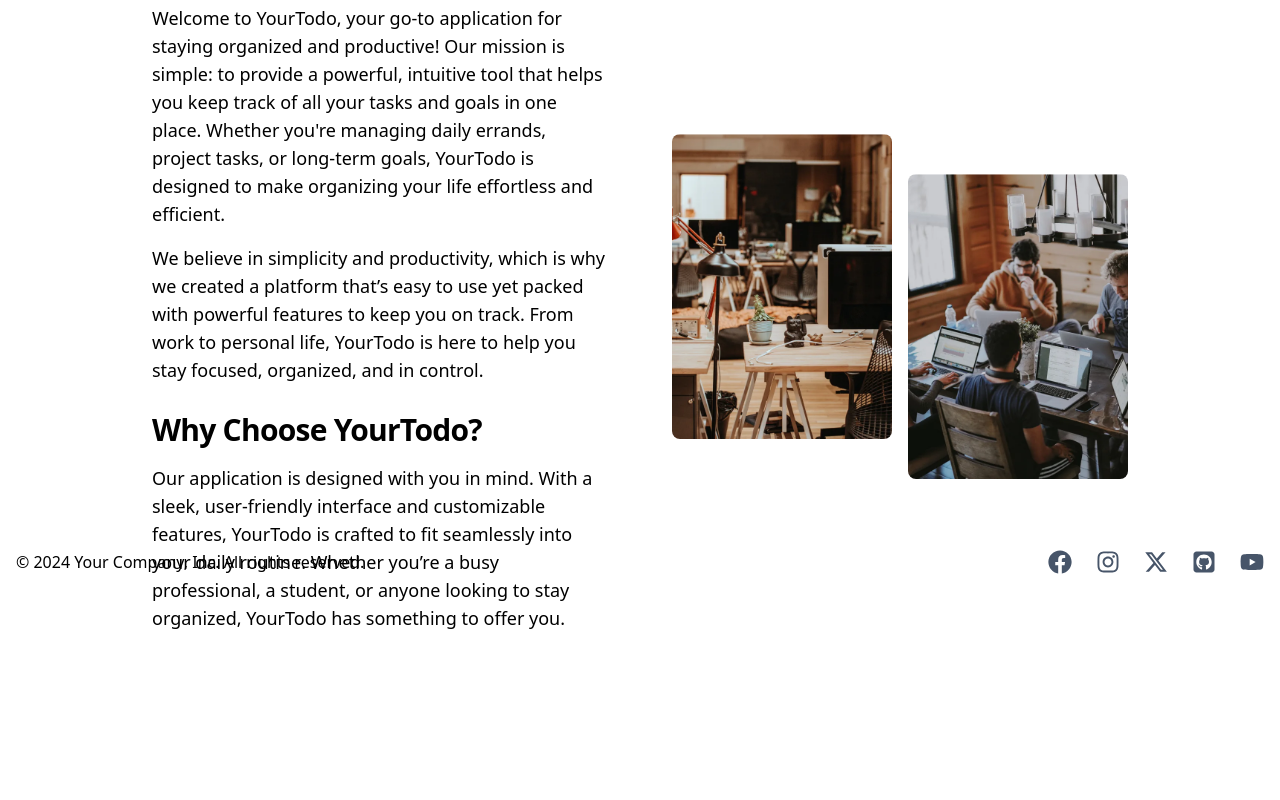
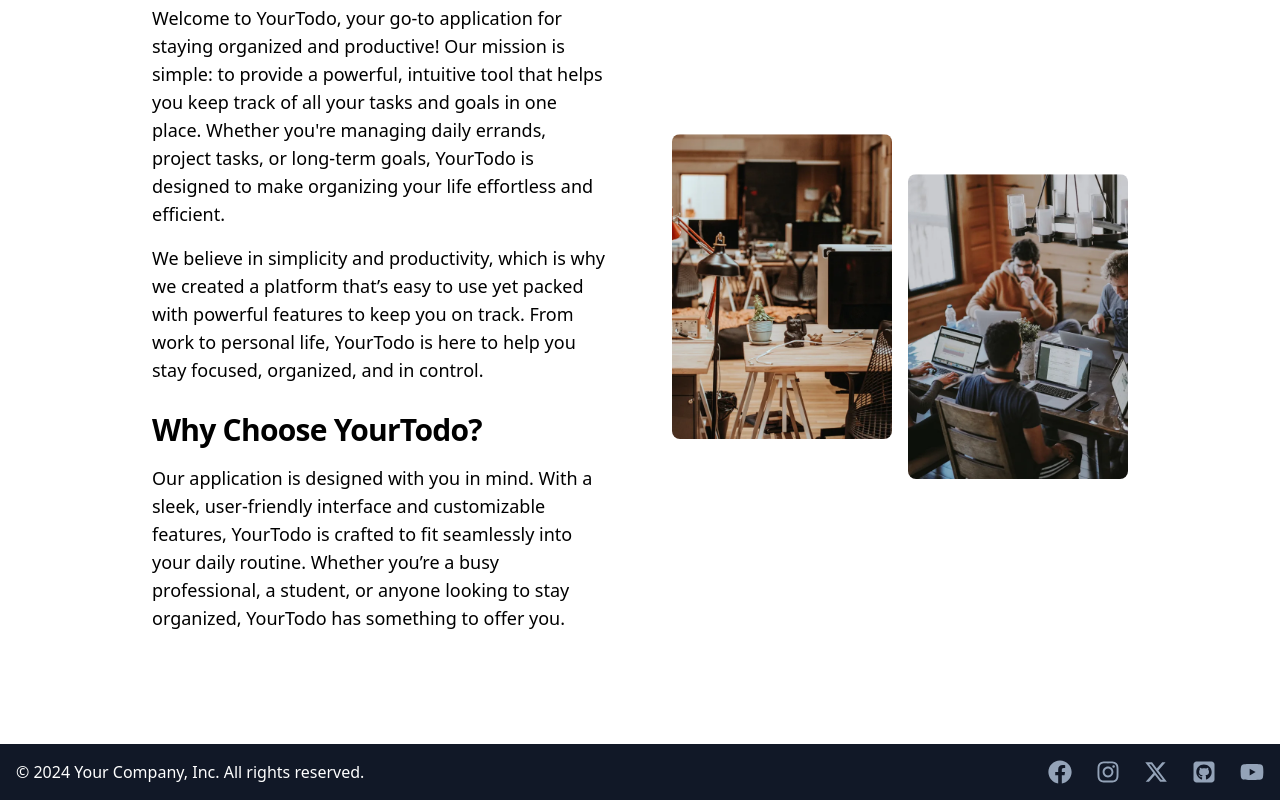
Before and after one commit to devHksingh/simple_todo_frontend, a React (Vite) app: page /about in a window 1280 px wide. Shown: the part 218-1018 px from the top of the page. Before the commit the page ends 914 px from the top, so only its background shows below. Built offline with nearby package versions, Linux system fonts and the light colour scheme; no server answers.

Commit message:
fix minor css

```diff
--- a/src/components/Footer.jsx
+++ b/src/components/Footer.jsx
@@ -6,15 +6,17 @@
 
 function Footer() {
   return (
-    <footer className="flex justify-between absolute bottom-0 p-2 w-full pl-4 pr-4">
-        <div className=""><span>© 2024 Your Company, Inc. All rights reserved.</span></div>
-        <div className="flex gap-6 justify-start">
-            <a href="" className="cursor-pointer text-2xl text-slate-600 hover:text-slate-400"><FaFacebook /></a>
-            <a href="" className="cursor-pointer text-2xl text-slate-600 hover:text-slate-400 "><FaInstagram /></a>
-            <a href="" className="cursor-pointer text-2xl text-slate-600 hover:text-slate-400 "><FaXTwitter /></a>
-            <a href="" className="cursor-pointer text-2xl text-slate-600 hover:text-slate-400 "><FaSquareGithub /></a>
-            <a href="" className="cursor-pointer text-2xl text-slate-600 hover:text-slate-400 "><FaYoutube /></a>
-        </div>
+    <footer className="flex justify-between w-full pt-4 pb-4 pl-4 pr-4 mt-12 text-white bg-gray-900">
+      <div>
+        <span>© 2024 Your Company, Inc. All rights reserved.</span>
+      </div>
+      <div className="flex items-center justify-start gap-2 md:gap-6 max-w-1/2">
+        <a href="#" className="text-2xl cursor-pointer text-slate-400 hover:text-slate-200"><FaFacebook /></a>
+        <a href="#" className="text-2xl cursor-pointer text-slate-400 hover:text-slate-200"><FaInstagram /></a>
+        <a href="#" className="text-2xl cursor-pointer text-slate-400 hover:text-slate-200"><FaXTwitter /></a>
+        <a href="#" className="text-2xl cursor-pointer text-slate-400 hover:text-slate-200"><FaSquareGithub /></a>
+        <a href="#" className="text-2xl cursor-pointer text-slate-400 hover:text-slate-200"><FaYoutube /></a>
+      </div>
     </footer>
   )
 }
--- a/src/pages/About.jsx
+++ b/src/pages/About.jsx
@@ -4,7 +4,7 @@
 const About = () => {
   return (
     <div className="container mx-auto">
-        <div className="flex flex-col items-center max-w-screen-lg gap-16 mx-auto mt-8 md:grid-cols-2 lg:py-16 lg:px-6 md:grid">
+        <div className="flex flex-col items-center max-w-screen-lg gap-16 p-4 mx-auto mt-8 md:grid-cols-2 lg:py-16 lg:px-6 md:grid md:p-1">
             <div className="font-light sm:text-lg">
                 <h2
                 className="mb-4 text-4xl font-extrabold tracking-tight "
```
